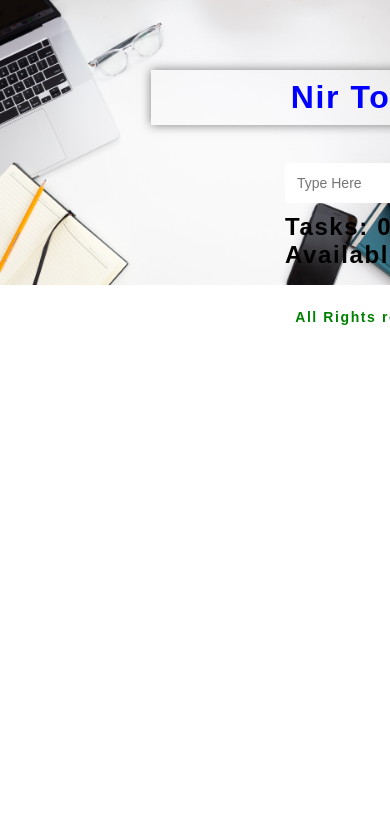
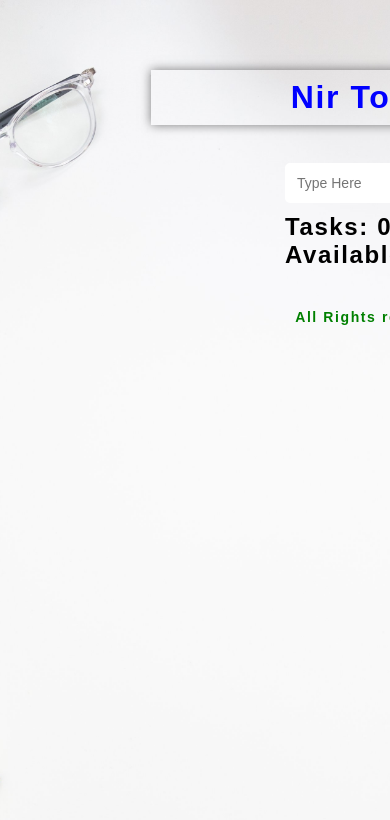
Before and after one commit to NirArgil/TodoApp, a React (Create React App) app in the folder frontend/: page / in a window 390 px wide. Shown: the top 820 px of the page. Built offline with nearby package versions, Linux system fonts and the light colour scheme; no server answers.

Commit message:
heroku deployment

```diff
--- a/frontend/src/App.css
+++ b/frontend/src/App.css
@@ -14,7 +14,7 @@ font-weight: 700;
  }
 
  /* CSS which you need for blurred box */
- body{
+ body {
   background-repeat: no-repeat;
   background-attachment: fixed;
   background-size: contain;
@@ -28,6 +28,11 @@ font-weight: 700;
   -webkit-font-smoothing: antialiased;
  }
 
+ @media only screen and (max-width: 600px) {
+  body {
+  background-size: cover;
+  }
+}
 
 /* .App{
   margin: 70px auto;
--- a/frontend/src/Components/todolist.js
+++ b/frontend/src/Components/todolist.js
@@ -46,7 +46,7 @@ export default function Todolist() {
         };
 
     return (
-        <div className="Ul">
+        <div>
             <Ul>
             {Context.todos.map((todo, i) => (
                 <Li key={i}>
```
